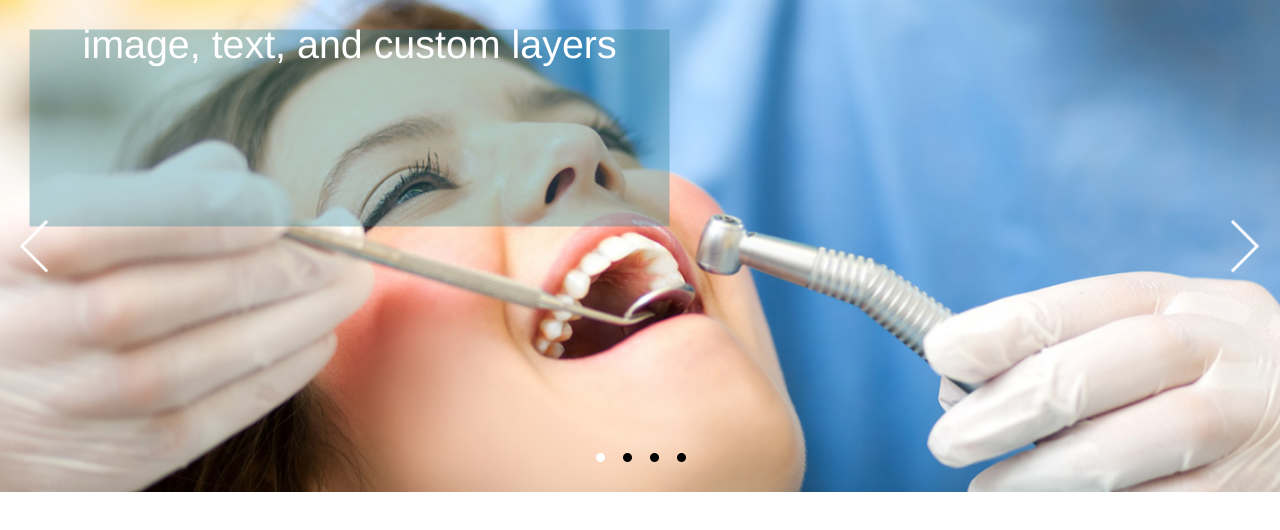
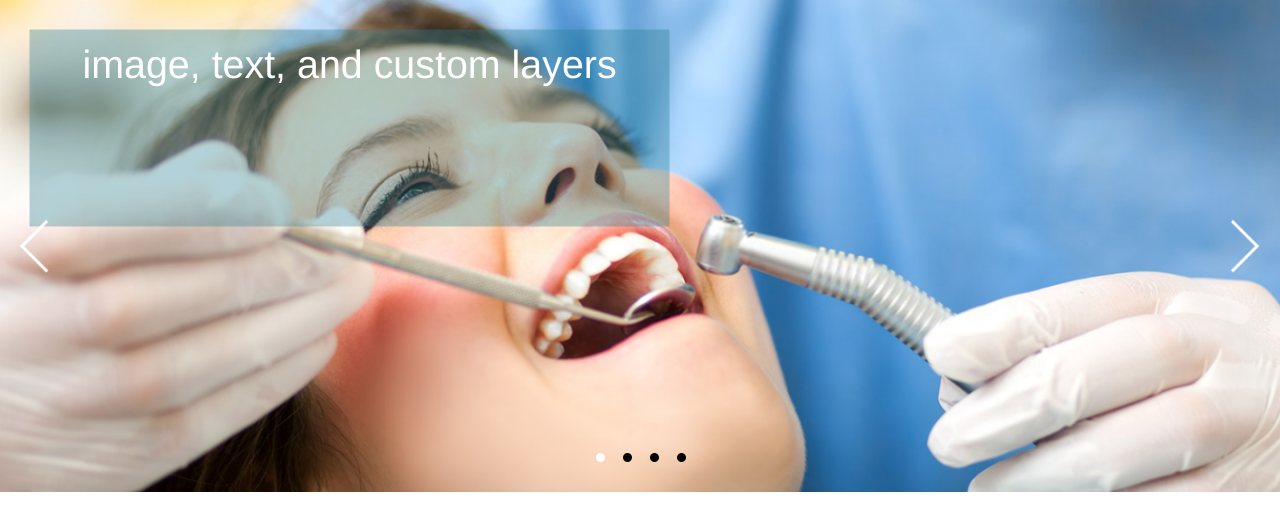
Before and after one commit to xhrist14n/sliders_jssor, a website: page app/single.html in a window 1280 px wide. Drawn offline with Linux system fonts and the light colour scheme.

Commit message:
project sliders wowslider

```diff
--- a/app/single.html
+++ b/app/single.html
@@ -14,28 +14,37 @@
         <div>
           <img u="image" src2="https://xhrist14n.github.io/sliders_jssor/app/images/dental/one.png" />
           <div data-u="caption" data-t="4" style="position: absolute; top: 30px; left: 30px; width: 650px; height: 200px; background-color: rgba(39,124,145, 0.35); font-size: 40px; color: #ffffff; line-height: 30px; text-align: center;">
-            image, text, and custom layers
+            <div style="margin-top:20px;">
+                  image, text, and custom layers
+              </div>
           </div>
 
         </div>
         <div>
           <img u="image" src2="https://xhrist14n.github.io/sliders_jssor/app/images/dental/two.png" />
           <div data-u="caption" data-t="4" style="position: absolute; top: 30px; left: 30px; width: 650px; height: 200px; background-color: rgba(39,124,145, 0.35); font-size: 40px; color: #ffffff; line-height: 30px; text-align: center;">
-            image, text, and custom layers
+              <div style="margin-top:20px;">
+                  image, text, and custom layers
+              </div>
+
           </div>
 
         </div>
         <div>
           <img u="image" src2="https://xhrist14n.github.io/sliders_jssor/app/images/dental/one.png" />
           <div data-u="caption" data-t="4" style="position: absolute; top: 30px; left: 30px; width: 650px; height: 200px; background-color: rgba(39,124,145, 0.35); font-size: 40px; color: #ffffff; line-height: 30px; text-align: center;">
-            image, text, and custom layers
+            <div style="margin-top:20px;">
+                  image, text, and custom layers
+              </div>
           </div>
 
         </div>
         <div>
           <img u="image" src2="https://xhrist14n.github.io/sliders_jssor/app/images/dental/two.png" />
           <div data-u="caption" data-t="4" style="position: absolute; top: 30px; left: 30px; width: 650px; height: 200px; background-color: rgba(39,124,145, 0.35); font-size: 40px; color: #ffffff; line-height: 30px; text-align: center;">
-            image, text, and custom layers
+            <div style="margin-top:20px;">
+                  image, text, and custom layers
+              </div>
           </div>
 
         </div>
```
